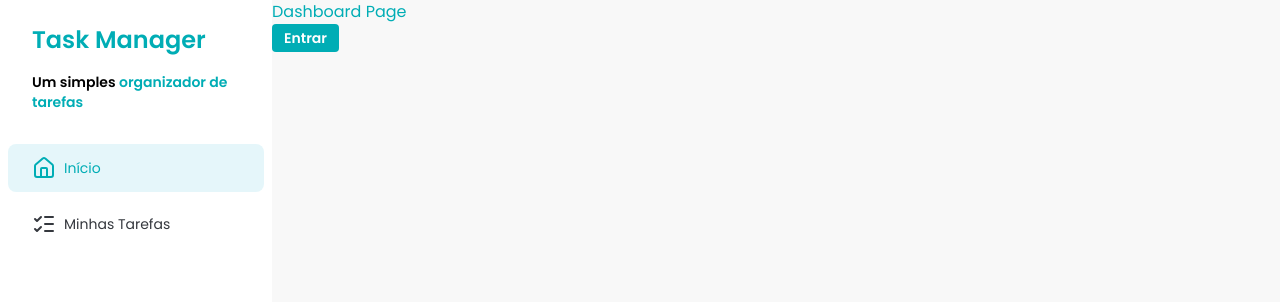
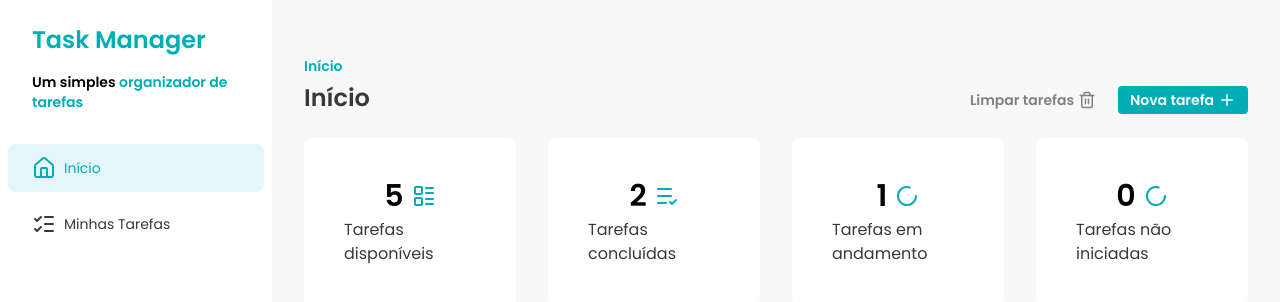
Before and after one commit to davifdev/task-manager-frontend, a React (Vite) app: page / in a window 1280 px wide. Shown: the top 302 px of the page. Built offline with nearby package versions, Linux system fonts and the light colour scheme.

Commit message:
feat: create a initial dashboard

```diff
--- /dev/null
+++ b/src/components/header.tsx
@@ -0,0 +1,38 @@
+import { PlusIcon, Trash2Icon } from "lucide-react";
+import { Button } from "./button";
+
+type HeaderProps = {
+  title: string;
+  subtitle: string;
+};
+
+const Header = ({ title, subtitle }: HeaderProps) => {
+  return (
+    <header className="flex items-end justify-between">
+      <div className="flex flex-col gap-1.5">
+        <p className="text-primary text-sm font-semibold">{subtitle}</p>
+        <h2 className="text-dark-blue text-2xl font-semibold">{title}</h2>
+      </div>
+      <div className="flex items-center gap-2.5">
+        <Button
+          variant="ghost"
+          aria-label="Deletar todas as tarefas"
+          title="Deletar todas as tarefas"
+        >
+          Limpar tarefas
+          <Trash2Icon size={18} />
+        </Button>
+        <Button
+          variant="default"
+          aria-label="Criar uma nova tarefa"
+          title="Criar uma nova tarefa"
+        >
+          Nova tarefa
+          <PlusIcon size={18} />
+        </Button>
+      </div>
+    </header>
+  );
+};
+
+export default Header;
--- /dev/null
+++ b/src/components/summary-card.tsx
@@ -0,0 +1,33 @@
+import type { ReactNode } from "react";
+
+type SummaryProps = {
+  children: ReactNode;
+};
+
+export const SummaryCard = ({ children }: SummaryProps) => {
+  return <div className="rounded-lg bg-white p-10">{children}</div>;
+};
+
+export const SummaryContent = ({ children }: SummaryProps) => {
+  return (
+    <div className="flex flex-col items-center justify-center gap-1">
+      {children}
+    </div>
+  );
+};
+
+export const SummaryHeader = ({ children }: SummaryProps) => {
+  return <div className="flex items-center gap-2">{children}</div>;
+};
+
+export const SummaryTitle = ({ children }: SummaryProps) => {
+  return <p className="text-dark-blue text-base">{children}</p>;
+};
+
+export const SummarySubtitle = ({ children }: SummaryProps) => {
+  return <p className="text-3xl font-semibold">{children}</p>;
+};
+
+export const SummaryIcon = ({ children }: SummaryProps) => {
+  return <div className="text-primary">{children}</div>;
+};
--- /dev/null
+++ b/src/components/summary-items.tsx
@@ -0,0 +1,60 @@
+import { LayoutListIcon, ListCheckIcon, LoaderCircle } from "lucide-react";
+import {
+  SummaryCard,
+  SummaryContent,
+  SummaryHeader,
+  SummaryIcon,
+  SummarySubtitle,
+  SummaryTitle,
+} from "./summary-card";
+
+export const SummaryItems = () => {
+  return (
+    <div className="grid grid-cols-4 gap-8">
+      <SummaryCard>
+        <SummaryContent>
+          <SummaryHeader>
+            <SummarySubtitle>5</SummarySubtitle>
+            <SummaryIcon>
+              <LayoutListIcon />
+            </SummaryIcon>
+          </SummaryHeader>
+          <SummaryTitle>Tarefas disponíveis</SummaryTitle>
+        </SummaryContent>
+      </SummaryCard>
+      <SummaryCard>
+        <SummaryContent>
+          <SummaryHeader>
+            <SummarySubtitle>2</SummarySubtitle>
+            <SummaryIcon>
+              <ListCheckIcon />
+            </SummaryIcon>
+          </SummaryHeader>
+          <SummaryTitle>Tarefas concluídas</SummaryTitle>
+        </SummaryContent>
+      </SummaryCard>
+      <SummaryCard>
+        <SummaryContent>
+          <SummaryHeader>
+            <SummarySubtitle>1</SummarySubtitle>
+            <SummaryIcon>
+              <LoaderCircle />
+            </SummaryIcon>
+          </SummaryHeader>
+          <SummaryTitle>Tarefas em andamento</SummaryTitle>
+        </SummaryContent>
+      </SummaryCard>
+      <SummaryCard>
+        <SummaryContent>
+          <SummaryHeader>
+            <SummarySubtitle>0</SummarySubtitle>
+            <SummaryIcon>
+              <LoaderCircle />
+            </SummaryIcon>
+          </SummaryHeader>
+          <SummaryTitle>Tarefas não iniciadas</SummaryTitle>
+        </SummaryContent>
+      </SummaryCard>
+    </div>
+  );
+};
--- a/src/pages/dashboard.tsx
+++ b/src/pages/dashboard.tsx
@@ -1,11 +1,13 @@
-import { Button } from "../components/button";
+import Header from "../components/header";
+
+import { SummaryItems } from "../components/summary-items";
 
 const Dashboard = () => {
   return (
-    <div>
-      <h2 className="text-primary">Dashboard Page</h2>
-      <Button type="submit">Entrar</Button>
-    </div>
+    <section className="w-full space-y-6 px-8 pt-14">
+      <Header title="Início" subtitle="Início" />
+      <SummaryItems />
+    </section>
   );
 };
 
--- a/src/pages/tasks.tsx
+++ b/src/pages/tasks.tsx
@@ -1,35 +1,13 @@
-import {
-  CloudSunIcon,
-  MoonIcon,
-  PlusIcon,
-  SunIcon,
-  Trash2Icon,
-} from "lucide-react";
-import { Button } from "../components/button";
+import { CloudSunIcon, MoonIcon, SunIcon } from "lucide-react";
+
 import TaskItem from "../components/task-item";
 import TaskPeriod from "../components/taskPeriod";
+import Header from "../components/header";
 
 const Tasks = () => {
   return (
-    <div className="w-full space-y-6 px-8 pt-14">
-      <div className="flex items-end justify-between">
-        <div className="flex flex-col gap-1.5">
-          <p className="text-primary text-sm font-semibold">Minhas Tarefas</p>
-          <h2 className="text-dark-blue text-2xl font-semibold">
-            Minhas Tarefas
-          </h2>
-        </div>
-        <div className="flex items-center gap-2.5">
-          <Button variant="ghost">
-            Limpar tarefas
-            <Trash2Icon size={18} />
-          </Button>
-          <Button variant="default">
-            Nova tarefa
-            <PlusIcon size={18} />
-          </Button>
-        </div>
-      </div>
+    <section className="w-full space-y-6 px-8 pt-14">
+      <Header title="Minhas Tarefas" subtitle="Minhas Tarefas" />
       <div className="space-y-4 rounded-lg bg-white p-6">
         <div className="space-y-3">
           <TaskPeriod>
@@ -65,7 +43,7 @@ const Tasks = () => {
           </div>
         </div>
       </div>
-    </div>
+    </section>
   );
 };
 
```
